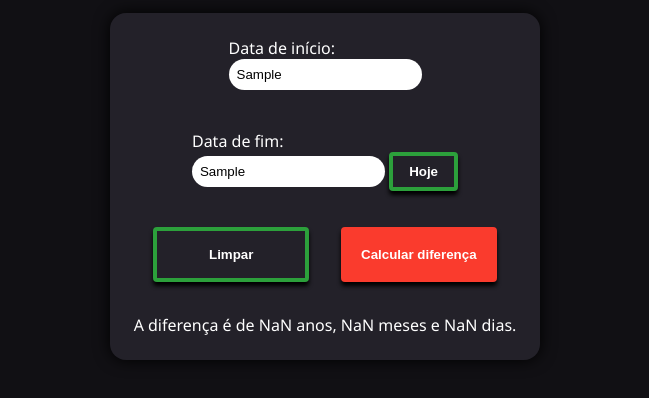
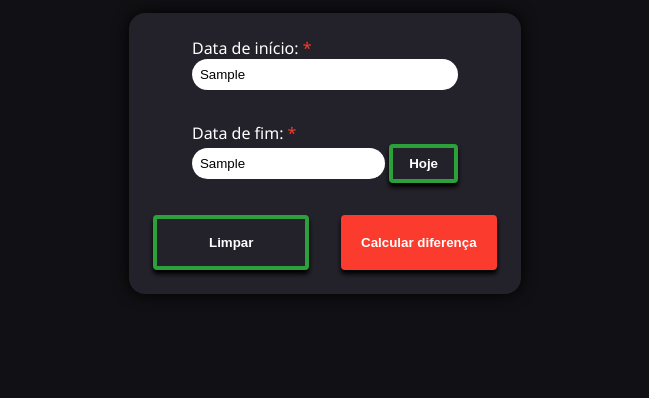
Before and after one commit to GustavoMaz/date-difference-calculator, a plain HTML site: page index.html in a window 1280 px wide. Both pictures are taken after typing "Sample", "Sample" into the empty fields and a click on the button "Calcular diferença". Shown: the part 78-476 px from the top of the page, without its empty margins (315-964 px from the left). Drawn offline with Linux system fonts and the light colour scheme.

Commit message:
Refatoração na função que valida o input; Ajustes no layout e alguns estilos

```diff
--- a/index.html
+++ b/index.html
@@ -14,6 +14,7 @@
     </header>
     <main>
       <form id="date-form" class="container">
+        <div class="inputs-container">
           <div class="input-wrapper">
             <label for="start-date">Data de início: </label>
             <input type="text" name="start-date" id="start-date" placeholder="DD / MM / AAAA" maxlength="14">
@@ -23,6 +24,7 @@
             <div>
               <input type="text" name="end-date" id="end-date" placeholder="DD / MM / AAAA" maxlength="14">
               <button id="today" class="secondary-action">Hoje</button>
+            </div>
           </div>
         </div>
         <div class="button-wrapper">
--- a/script.js
+++ b/script.js
@@ -1,32 +1,15 @@
 document.getElementById('date-form').addEventListener('submit', (event) => {
-  event.preventDefault();
+  event.preventDefault(); //Previnindo a página de recarregar ao clicar no submit
 });
 
-/*
-const startDayInput = document.getElementById('start-day');
-const startMonthInput = document.getElementById('start-month');
-const startYearInput = document.getElementById('start-year');
-const endDayInput = document.getElementById('end-day');
-const endMonthInput = document.getElementById('end-month');
-const endYearInput = document.getElementById('end-year');
-*/
-/*
-document.getElementById('today').addEventListener('click', () => {
-  const today = new Date();
-  endDayInput.value = today.getDate();
-  endMonthInput.value = today.getMonth() + 1;
-  endYearInput.value = today.getFullYear();
-});
-*/
 const startDateInput = document.getElementById('start-date');
 const endDateInput = document.getElementById('end-date');
 
 startDateInput.addEventListener('input', () => {
-  formatInputField(startDateInput)
+  formatInputField(startDateInput);
 });
-
 endDateInput.addEventListener('input', () => {
-  formatInputField(endDateInput)
+  formatInputField(endDateInput);
 });
 
 function formatInputField(inputField) {
@@ -53,11 +36,6 @@ function getInputValues() {
   const endMonth = parseInt(endDateInput.value.substring(5, 6+1))
   const endYear = parseInt(endDateInput.value.substring(10, endDateInput.value.length));
 
-
-  console.log('startDay ' + startDay);
-  console.log('startMonth ' + startMonth);
-  console.log('startYear ' + startYear);
-
   return [
     startDay,
     startMonth,
@@ -68,8 +46,8 @@ function getInputValues() {
   ];
 }
 
+document.getElementById('submit').addEventListener('click', displayDateDifference);
 
-document.getElementById('submit').addEventListener('click', displayDateDifference);
 function clearLabelClasses() {
   document.querySelectorAll('label').forEach(label => label.classList.remove('invalid'));
 }
@@ -108,60 +86,85 @@ function isDateValid(day, month, year) {
   return day > 0 && day <= daysInMonths[month];
 }
 
-function isInputValid() {
-  let isValid = true;
-  /*
-  clearLabelClasses();
+function calculateDateDifference() {
+  let [startDay, startMonth, startYear, endDay, endMonth, endYear] = getInputValues();
 
-  const startDay = parseInt(startDayInput.value);
-  const startMonth = parseInt(startMonthInput.value) - 1; // Ajuste para fazer o índice começar no 0
-  const startYear = parseInt(startYearInput.value);
-  const endDay = parseInt(endDayInput.value);
-  const endMonth = parseInt(endMonthInput.value) - 1;
-  const endYear = parseInt(endYearInput.value);
+  const daysInMonths = [
+    31,  // Janeiro
+    isLeapYear(endYear) ? 29 : 28,  // Fevereiro
+    31,  // Março
+    30,  // Abril
+    31,  // Maio
+    30,  // Junho
+    31,  // Julho
+    31,  // Agosto
+    30,  // Setembro
+    31,  // Outubro
+    30,  // Novembro
+    31   // Dezembro
+  ];
 
-  if (!startYear && startYear != 0) {
-    document.querySelector('label[for="start-year"]').classList.add('invalid');
-    isValid = false;
+  function areDatesValid() {
+    let isValid = true;
+    const startDate = startDateInput.value.replaceAll(' / ', '');
+    const endDate = endDateInput.value.replaceAll(' / ', '');
+    const regex = /^[0-9]+$/;
+    console.log(startDate);
+    console.log(endDate);
+
+    function showWindowAlert(msg) {
+      if (isValid) {
+        window.alert(msg);
+        isValid = false;
+      }
+    }
+
+    clearLabelClasses();
+
+    // Data de início
+    if (!regex.test(startDate) && startDate.length != 0) {
+      document.querySelector('label[for="start-date"]').classList.add('invalid');
+      showWindowAlert('Por favor, use somente números.');
+    }
+
+    if (startDate.length == 0) {
+      document.querySelector('label[for="start-date"]').classList.add('invalid');
+      showWindowAlert('Por favor, preencha todos os campos');
+    } else if (startDate.length < 8) {
+      document.querySelector('label[for="start-date"]').classList.add('invalid');
+      showWindowAlert('Por favor, insira uma data existente. Certifique-se de que a formatação está correta.');
+    }
+
+    if (startDay > daysInMonths[startMonth-1] || startDay < 1 || startMonth < 1 || startMonth > 12) {
+      document.querySelector('label[for="start-date"]').classList.add('invalid');
+      showWindowAlert('Por favor, insira uma data existente.');
+    }
+
+    // Data de fim
+    if (!regex.test(endDate) && endDate.length != 0) {
+      document.querySelector('label[for="end-date"]').classList.add('invalid');
+      showWindowAlert('Por favor, use somente números.');
+    }
+    if (endDate.length == 0) {
+      document.querySelector('label[for="end-date"]').classList.add('invalid');
+      showWindowAlert('Por favor, preencha todos os campos');
+    } else if (endDate.length < 8) {
+      document.querySelector('label[for="end-date"]').classList.add('invalid');
+      showWindowAlert('Por favor, insira uma data existente. Certifique-se de que a formatação está correta.');
+    }
+
+    if (endDay > daysInMonths[endMonth-1] || endDay < 1 || endMonth < 1 || endMonth > 12) {
+      document.querySelector('label[for="end-date"]').classList.add('invalid');
+      showWindowAlert('Por favor, insira uma data existente.');
+    }
+
+
+
+
+    return isValid;
   }
 
-  if (!endYear && endYear != 0) {
-    document.querySelector('label[for="end-year"]').classList.add('invalid');
-    isValid = false;
-  }
-
-  if (!startDay || !endDay) {
-    document.querySelector('label[for="start-day"]').classList.add('invalid');
-    document.querySelector('label[for="end-day"]').classList.add('invalid');
-    isValid = false;
-  }
-
-  if (!isDateValid(startDay, startMonth, startYear)) {
-    document.querySelector('label[for="start-day"]').classList.add('invalid');
-    isValid = false;
-  }
-
-  if (!isDateValid(endDay, endMonth, endYear)) {
-    document.querySelector('label[for="end-day"]').classList.add('invalid');
-    isValid = false;
-  }
-*/
-  return isValid;
-}
-
-function calculateDateDifference() {
-  let [startDay, startMonth, startYear, endDay, endMonth, endYear] = getInputValues();
-  /*
-  let startDay = parseInt(startDayInput.value);
-  let startMonth = parseInt(startMonthInput.value) - 1; // Adjusting month to 0-indexed
-  let startYear = parseInt(startYearInput.value);
-  let endDay = parseInt(endDayInput.value);
-  let endMonth = parseInt(endMonthInput.value) - 1; // Adjusting month to 0-indexed
-  let endYear = parseInt(endYearInput.value);
-  */
-
-  if (!isInputValid()) {
-    window.alert('Por favor, preencha todos os campos de forma válida.');
+  if (!areDatesValid()) {
     return null;
   } else {
     const startDate = new Date(startYear, startMonth, startDay);
@@ -176,21 +179,6 @@ function calculateDateDifference() {
     let years = endYear - startYear;
     let months = endMonth - startMonth;
     let days = endDay - startDay;
-
-    const daysInMonths = [
-      31,  // Janeiro
-      isLeapYear(endYear) ? 29 : 28,  // Fevereiro
-      31,  // Março
-      30,  // Abril
-      31,  // Maio
-      30,  // Junho
-      31,  // Julho
-      31,  // Agosto
-      30,  // Setembro
-      31,  // Outubro
-      30,  // Novembro
-      31   // Dezembro
-    ];
 
     if (days < 0) {
       months--;
--- a/style.css
+++ b/style.css
@@ -49,13 +49,12 @@ main {
 
 .invalid::after {
   content: '*';
-  color: var(--primary);
+  color: var(--accent);
 }
 
 .input-wrapper {
   display: flex;
   flex-direction: column;
-  align-items: center;
   margin-bottom: var(--m-bottom-m);
 }
 
@@ -66,7 +65,6 @@ input {
   border-radius: 1000px;
   border: none;
   outline: none;
-  margin-bottom: var(--m-bottom-xs);
 }
 
 .button-wrapper {
@@ -107,6 +105,7 @@ button:hover {
 
 #res p {
   text-align: center;
+  max-width: 418px;
   margin-top: var(--m-bottom-m);
 }
 
```
Lines whose indentation alone changed are shown as unchanged.
